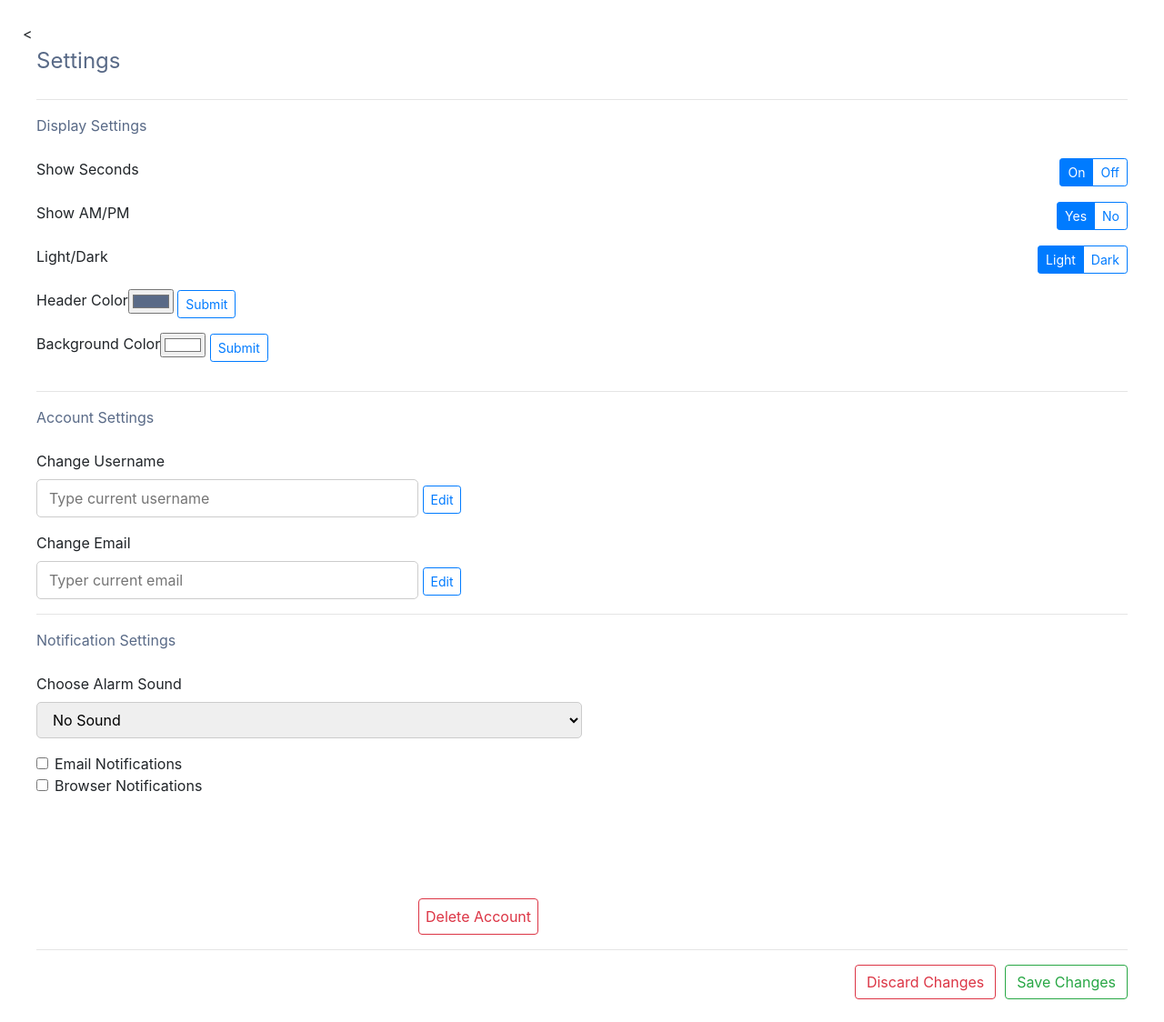
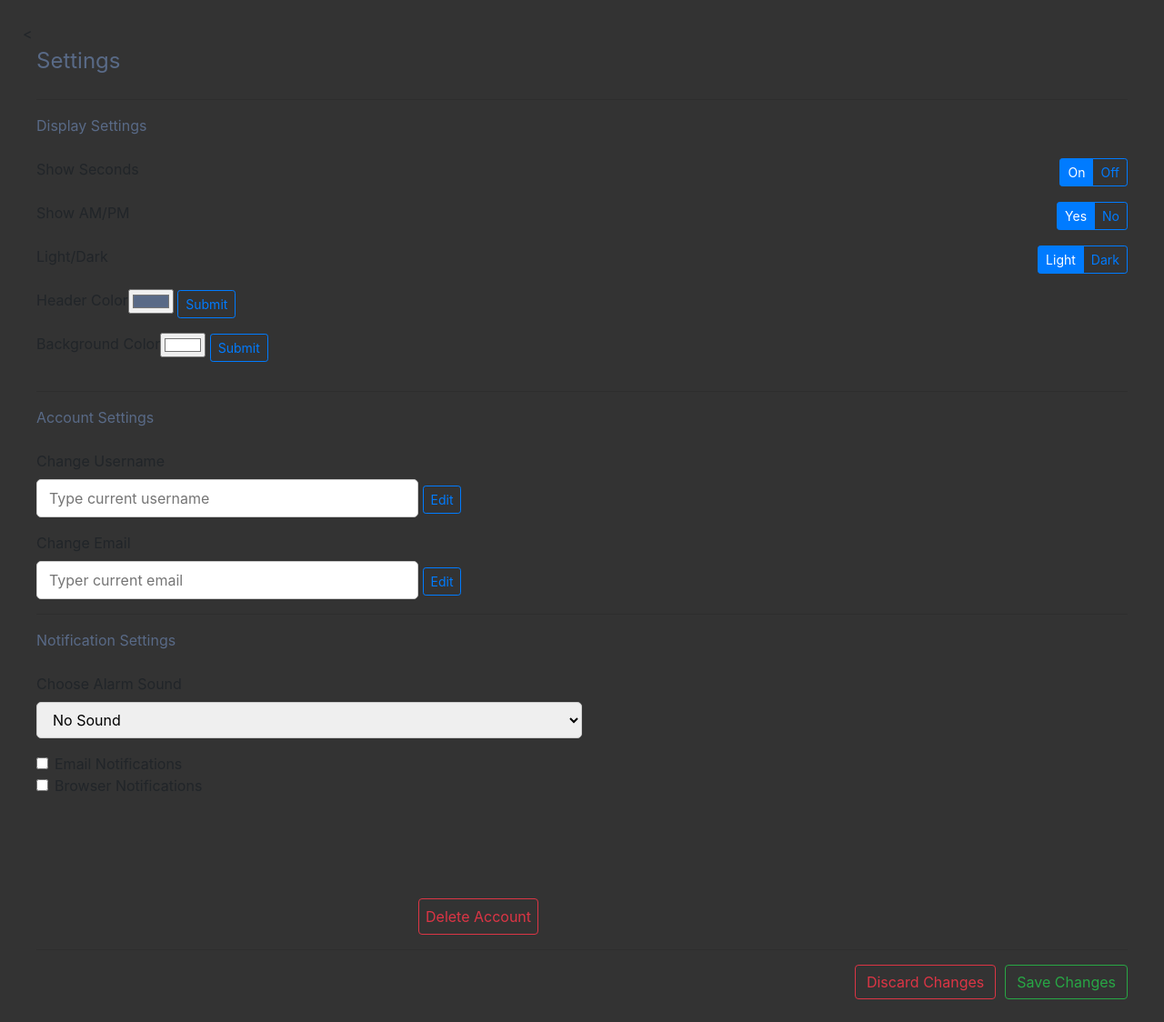
Before and after one commit to philipheindel/Web-Clock, a PHP site: page /views/settings/settings.php in a window 1280 px wide. Shown: the whole page at 91% size. Run offline with PHP 8.4, Linux system fonts and the light colour scheme.

Commit message:
Attempting to get light and dark theme working, ran into some issues, so for now commented off settingsMaster.css and moved script into settingsBody.php

```diff
--- a/views/settings/settingsBody.php
+++ b/views/settings/settingsBody.php
@@ -24,6 +24,10 @@
         {
             background: #007bff;
         }
+        body {
+            background-color: #333333
+        }
+
     </style>
 </head>
 
@@ -78,15 +82,14 @@
                     <label for="lightDark" class="control-label">Light/Dark</label>
                     <div id="lightDark" name="lightDark" class="btn-group btn-group-toggle" data-toggle="buttons">
                         <label class="btn btn-sm btn-outline-primary active">
-                            <input id="lightOn" type="radio" name="options" autocomplete="off">
+                            <input id="lightOn" type="radio" name="options" autocomplete="off" onclick="changeColour('l')">
                             Light
                         </label>
                         <label class="btn btn-sm btn-outline-primary">
-                            <input id="darkOn" type="radio" name="options" autocomplete="off">
+                            <input id="darkOn" type="radio" name="options" autocomplete="off" onclick="changeColour('d')">
                             Dark
                         </label>
                     </div>
-
                 </div>
 
                 <!-- color picker header -->
@@ -206,4 +209,20 @@
         </form>
 
     </div>
+    <script>
+        function changeColour(value)
+        {
+            var color = document.body.style.backgroundColor;
+            switch(value)
+            {
+                case 'd':
+                    color = "#666666";
+                    break;
+                case 'l':
+                    color = "#FFFFFF";
+                    break;
+    }
+    document.body.style.backgroundColor = color;
+}
+    </script>
 </body>
```
Also changed, not shown: views/settings/css/settingsMaster.css (+25 -0 lines), views/settings/js/colorFunc.js (added, +17 -0 lines).
